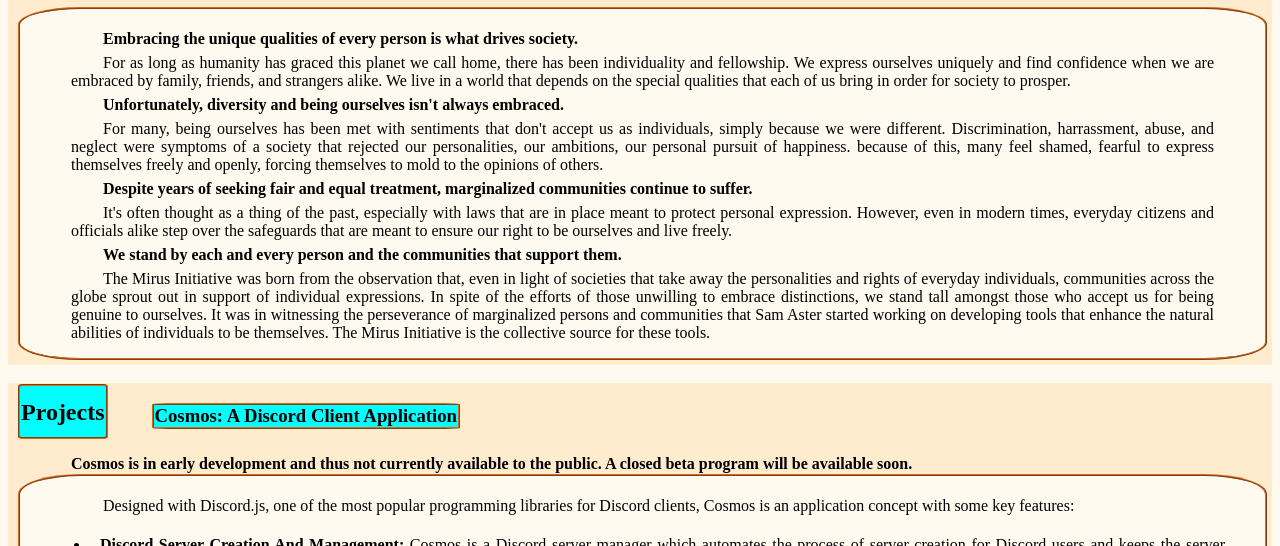
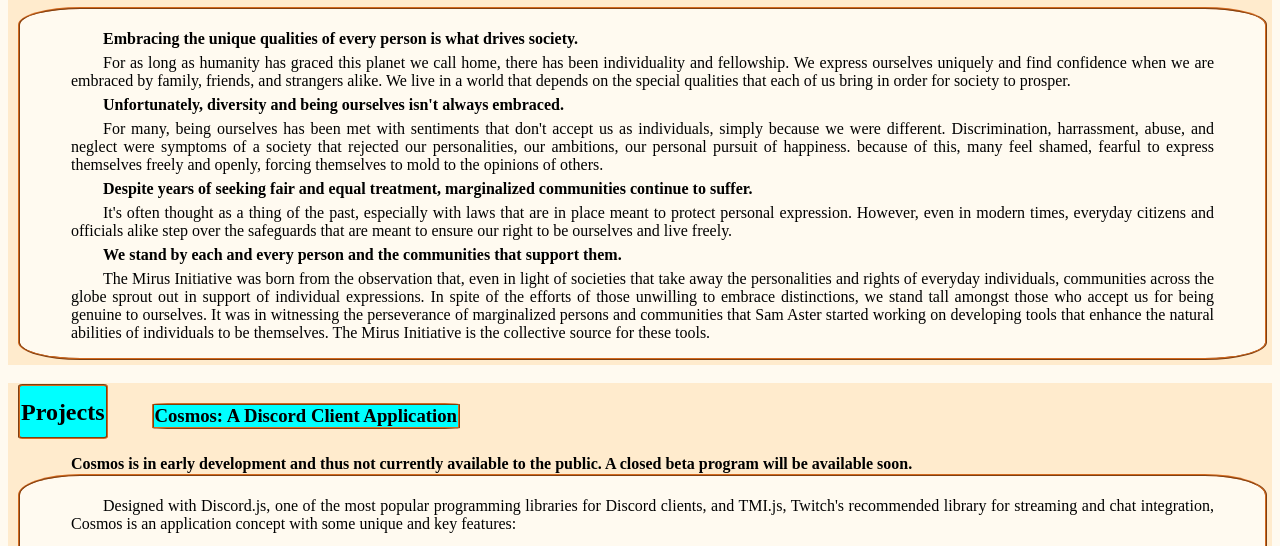
Before and after one commit to Sam-Aster/Mirus-Initiative.github.io, a plain HTML site: page index.html in a window 1280 px wide. Shown: the part 193-739 px from the top of the page. Drawn offline with Linux system fonts and the light colour scheme.

Commit message:
Update Cosmos short description

```diff
--- a/index.html
+++ b/index.html
@@ -165,8 +165,8 @@
       <p><strong>Cosmos is in early development and thus not currently available to the public. A closed beta program
           will be available soon.</strong></p>
       <div class="details">
-        <p>Designed with Discord.js, one of the most popular programming libraries for Discord clients, Cosmos is an
-          application concept with some key features:</p>
+        <p>Designed with Discord.js, one of the most popular programming libraries for Discord clients, and TMI.js, Twitch's recommended library
+          for streaming and chat integration, Cosmos is an application concept with some unique and key features:</p>
         <ul>
           <li><strong>Discord Server Creation And Management:</strong> Cosmos is a Discord server manager which automates the process of server
             creation for Discord users and keeps the server running smooth with all the features that one would hope to find in a safe and
```
